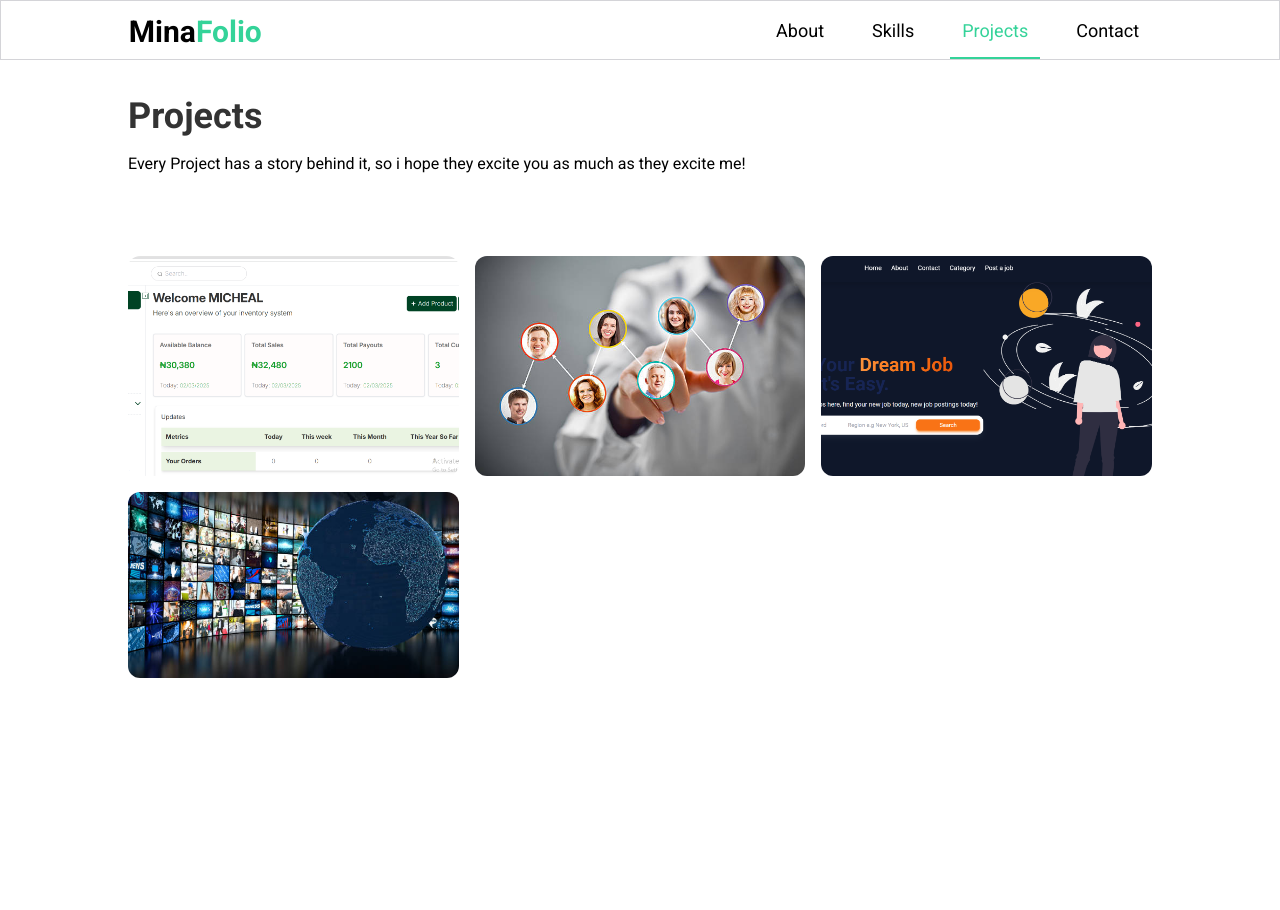
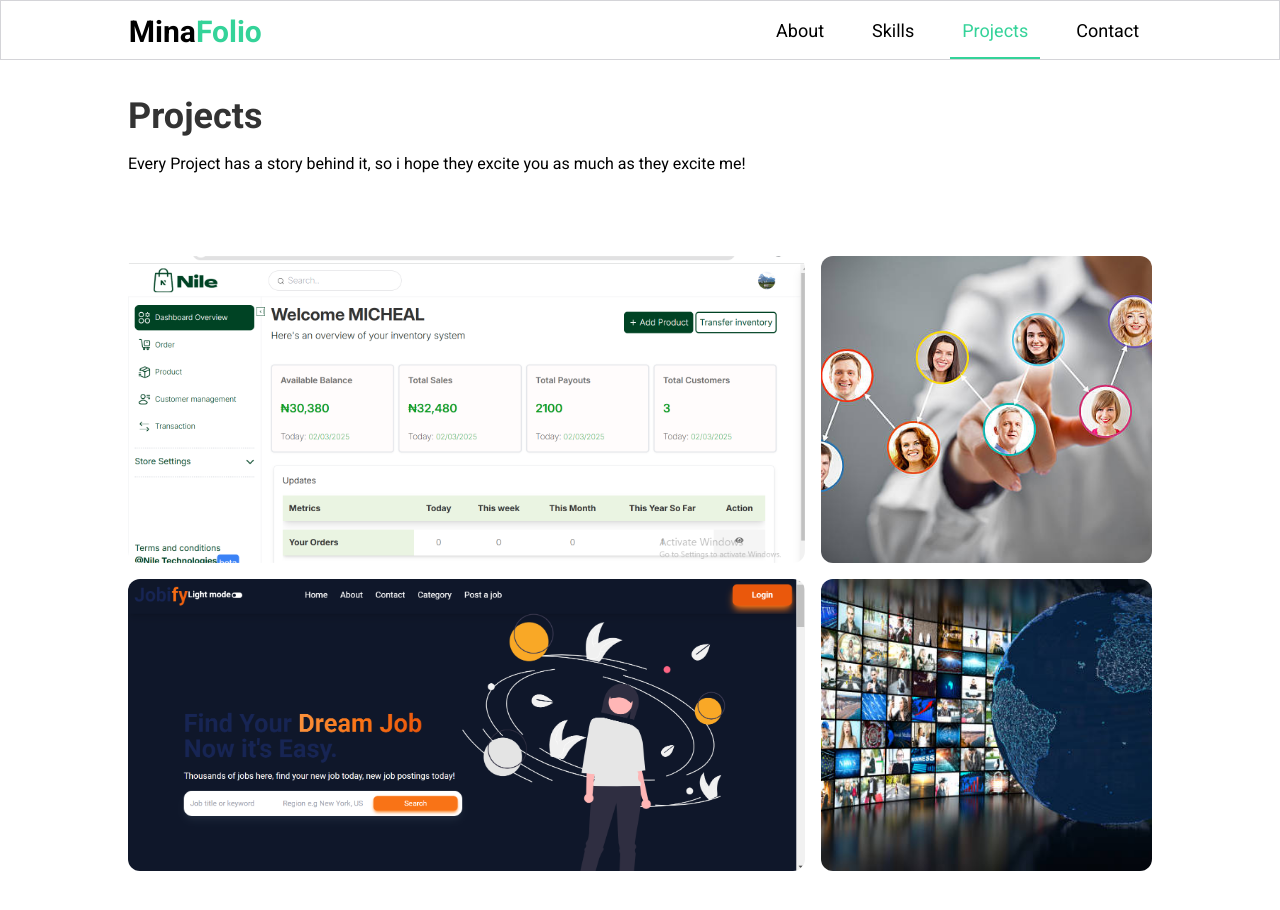
Before and after one commit to pejuameenat/2025-portfolio, a React (Vite) app: page / in a window 1280 px wide. Both pictures are taken after a click on the item "Projects". Shown: the top 910 px of the page. Before the commit the page ends 800 px from the top, so only its background shows below. Built offline with nearby package versions, Linux system fonts and the light colour scheme.

Commit message:
rearranged projects in grid

```diff
--- a/src/Components/Projects.jsx
+++ b/src/Components/Projects.jsx
@@ -9,9 +9,9 @@ const Projects = ({ currentElement }) => {
             <h2 className="text-[#333] text-4xl font-bold">Projects</h2>
             <p className="my-4">Every Project has a story behind it, so i hope they excite you as much as they excite me!</p>
             <div className="grid lg:grid-cols-3 gap-4 mt-20 items-stretch">
-              {projects.map((item) => {
+              {projects.map((item, index) => {
                 return (
-                  <div className="services-image relative">
+                  <div className={` services-image relative ${index ===0 ||index===2? 'lg:col-span-2':''}`} key={item.id}>
                     <img
                       src={item.image}
                       alt={item.altText}
--- a/src/utils.js
+++ b/src/utils.js
@@ -16,11 +16,11 @@ export const projects = [
     // },
 
     {
-      id: 2,
+      id: 1,
       image: nile,
       altText: 'project-screenshot',
       h2: 'Nile Web App',
-      p: ' An enterprise inventory management web application that helps businesses take charge of their inventory system  built with tailwind css, reactJs, Vite, Zustand, mongoDB and radix UI ',
+      p: ' An enterprise inventory management web application(where  collaborated with backend devs and designers) that helps businesses take charge of their inventory system  built with tailwind css, reactJs, Vite, Zustand, mongoDB and radix UI (under development).',
       link: ' https://app.nile.ng',
       gitHub: 'https://github.com/pejuameenat/Nile-Merchant-Dashboard',
     },
@@ -35,7 +35,7 @@ export const projects = [
     //   gitHub: 'https://github.com/pejuameenat/Artisan-home',
     // },
     {
-      id: 4,
+      id: 2,
       image: developer,
       altText: 'A man connecting image dots ',
       h2: 'Developer.io',
@@ -45,7 +45,7 @@ export const projects = [
     },
 
     {
-      id: 5,
+      id: 3,
       image: jobify,
       altText: 'movie-image',
       h2: 'Jobify',
@@ -54,7 +54,7 @@ export const projects = [
       gitHub: 'https://github.com/pejuameenat/jobify.io',
   },
   {
-    id: 6,
+    id: 4,
     image: blog,
     altText: 'news-image',
     h2: 'News Blog',
```
